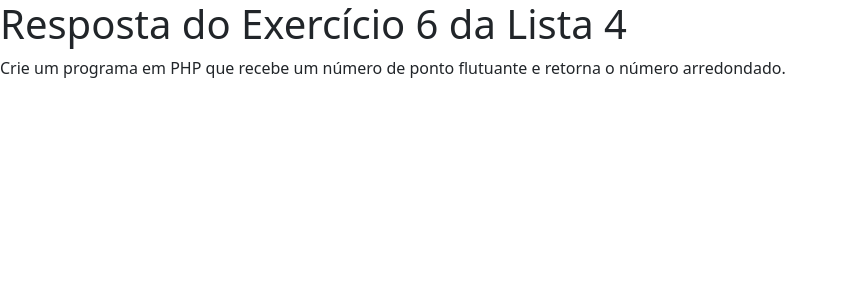
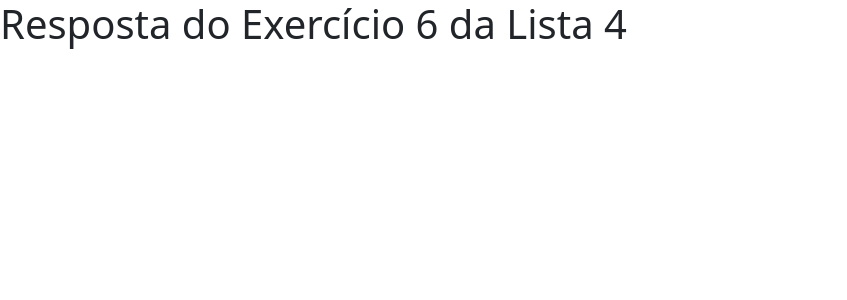
Before and after one commit to ElianaSFernandes/EletivaI-LinguagemdeProgramacao, a PHP site: the page made by Lista 4/exer6resposta.php in a window 1280 px wide. Shown: the top 300 px of the page, without its empty margins (0-847 px from the left). Run offline with PHP 8.4, Linux system fonts and the light colour scheme.

Commit message:
Correção Exercício 6 Lista 4
Retirada do enunciado

```diff
--- a/Lista 4/exer6resposta.php
+++ b/Lista 4/exer6resposta.php
@@ -35,8 +35,3 @@
     <script src="https://cdn.jsdelivr.net/npm/bootstrap@5.3.3/dist/js/bootstrap.bundle.min.js" integrity="sha384-YvpcrYf0tY3lHB60NNkmXc5s9fDVZLESaAA55NDzOxhy9GkcIdslK1eN7N6jIeHz" crossorigin="anonymous"></script>
   </body>
 </html>
-
-
-
-Crie um programa em PHP que recebe um número de ponto flutuante
-e retorna o número arredondado.
```
